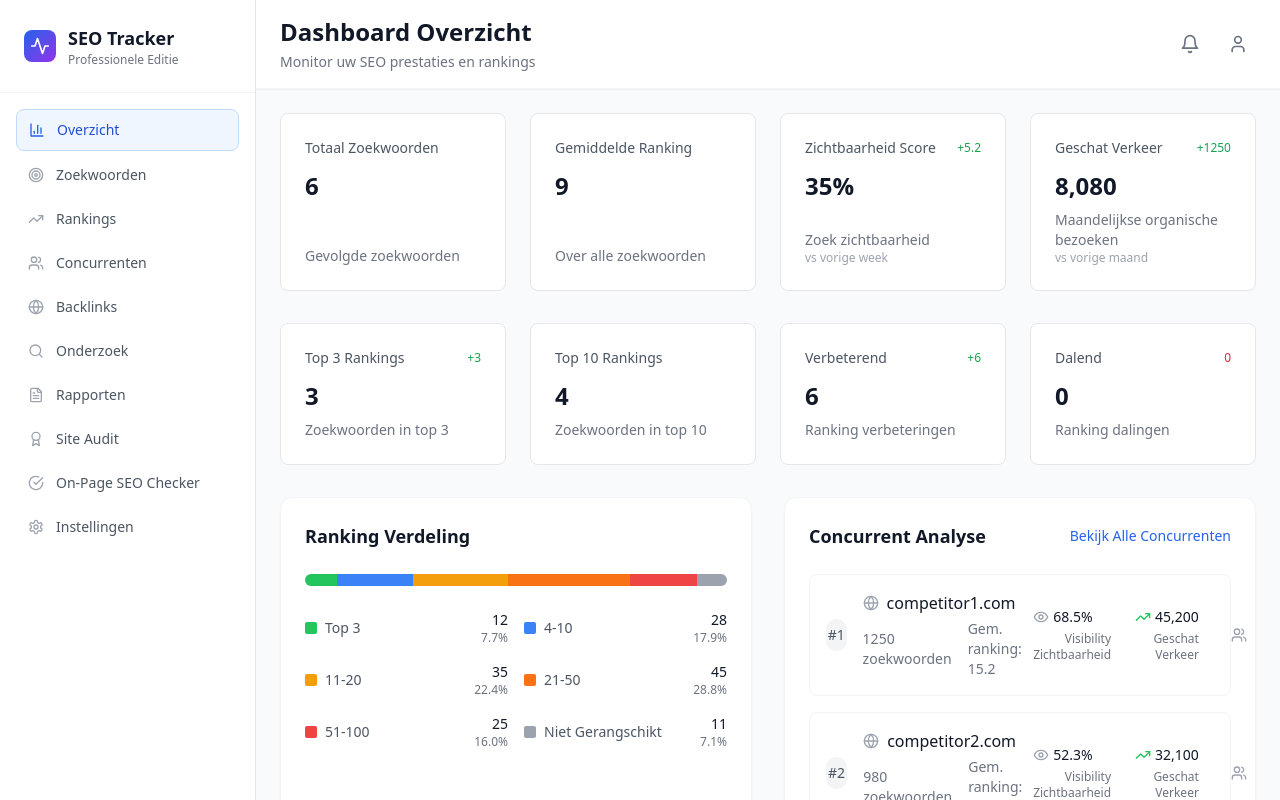
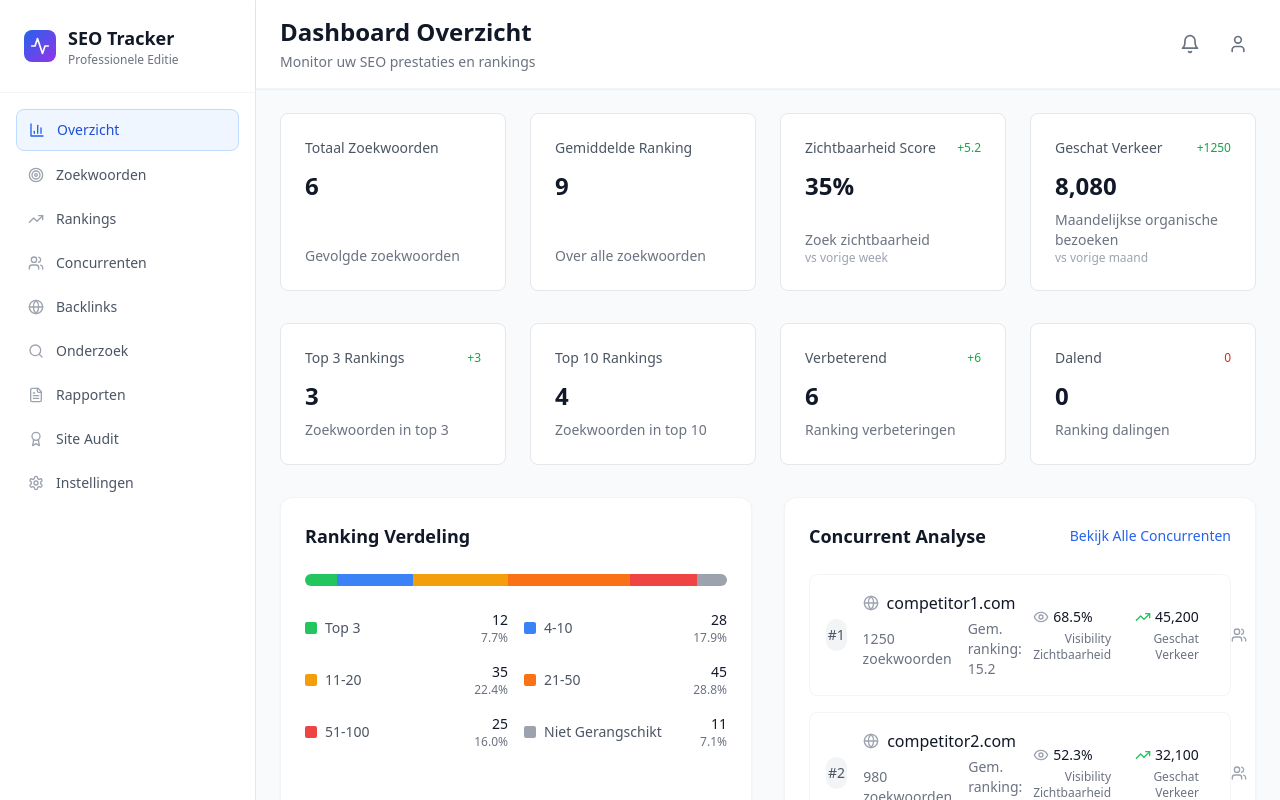
Before and after one commit to GMU-Development/bolt-seo-keyword-ranking-dashboard, a React (Vite) app: page / in a window 1280 px wide. Shown: the top 800 px of the page. Built offline with nearby package versions, Linux system fonts and the light colour scheme.

Commit message:
Updated Sidebar.tsx

```diff
--- a/src/components/Sidebar.tsx
+++ b/src/components/Sidebar.tsx
@@ -9,8 +9,7 @@ import {
   FileText,
   Search,
   Award,
-  Activity,
-  CheckCircle
+  Activity
 } from 'lucide-react';
 
 interface SidebarProps {
@@ -27,7 +26,6 @@ const menuItems = [
   { id: 'research', label: 'Onderzoek', icon: Search },
   { id: 'reports', label: 'Rapporten', icon: FileText },
   { id: 'audit', label: 'Site Audit', icon: Award },
-  { id: 'onpage', label: 'On-Page SEO Checker', icon: CheckCircle },
   { id: 'settings', label: 'Instellingen', icon: Settings },
 ];
 
```
